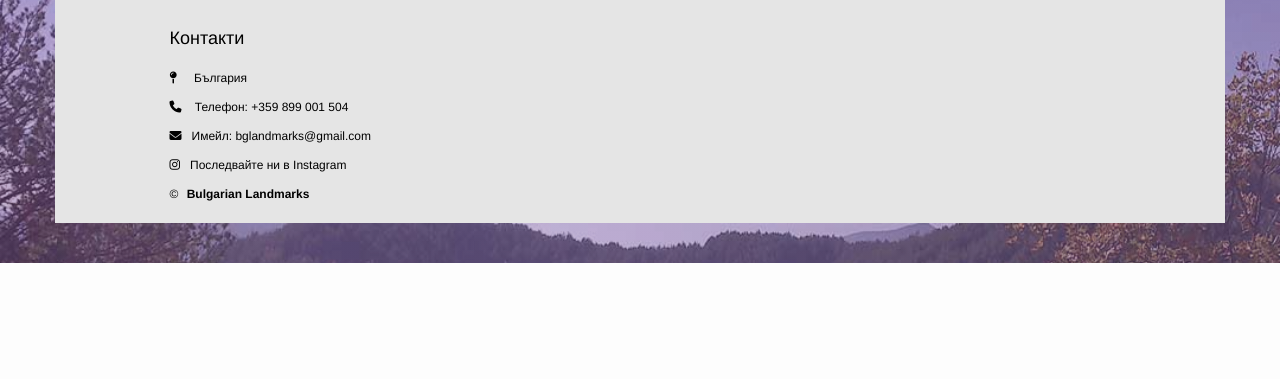
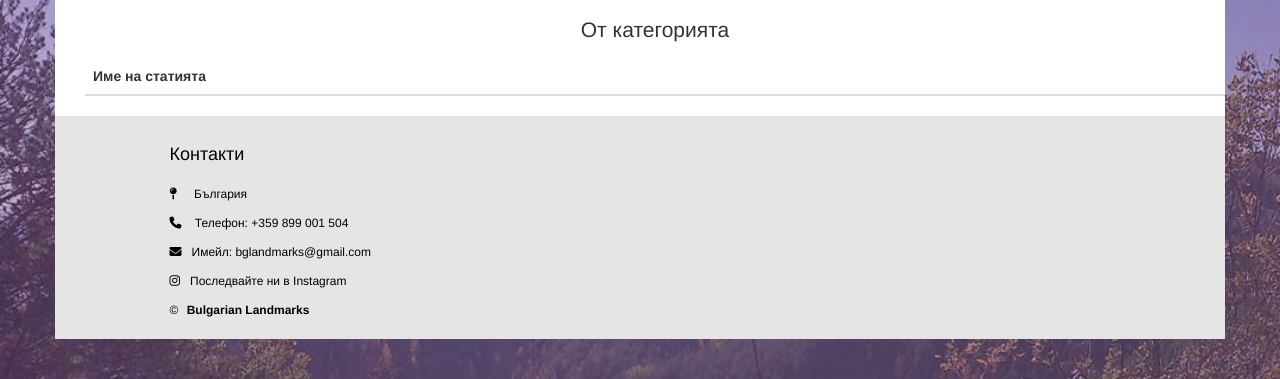
Before and after one commit to stefanstankov/bglandmarks, a PHP site: page /utroba_cave.php in a window 1280 px wide. Shown: the part 1857-2236 px from the top of the page. Before the commit the page ends 2120 px from the top, so only its background shows below. Run offline with PHP 8.4, Linux system fonts and the light colour scheme; lists and menus that the app fills with data are empty; some libraries are stand-ins or nearby versions.

Commit message:
adding table

```diff
--- a/utroba_cave.php
+++ b/utroba_cave.php
@@ -53,6 +53,16 @@ ini_set('display_errors', 1);
 					<div class="fb-comments" data-width="100%" data-numposts="5"></div>
 				</div>
 			</div>
+			<div class="container">
+				<h2>От категорията</h2>
+				<table class="table">
+					<thead>
+						<tr>
+							<th>Име на статията</th>
+						</tr>
+					</thead>
+					</table>
+			</div>
 </div>
 			<script>
 	 function initMap() {
```
